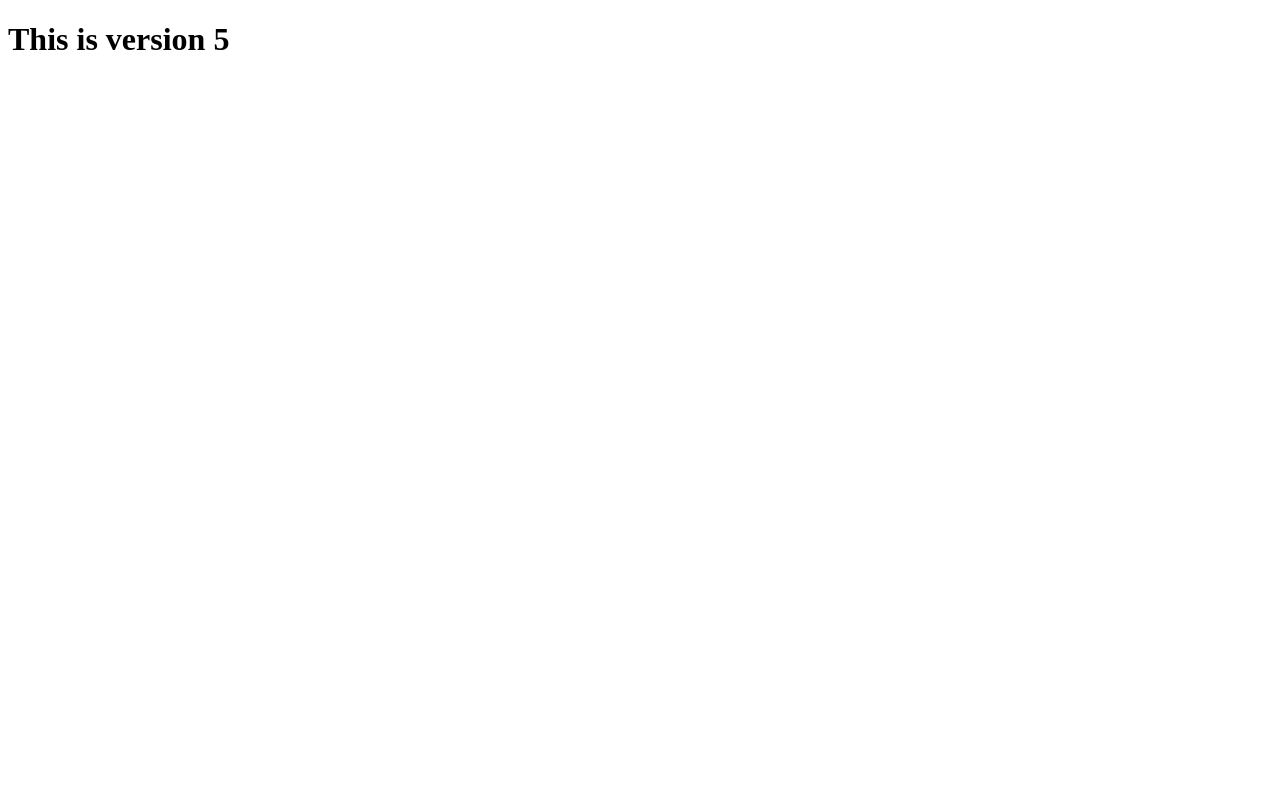
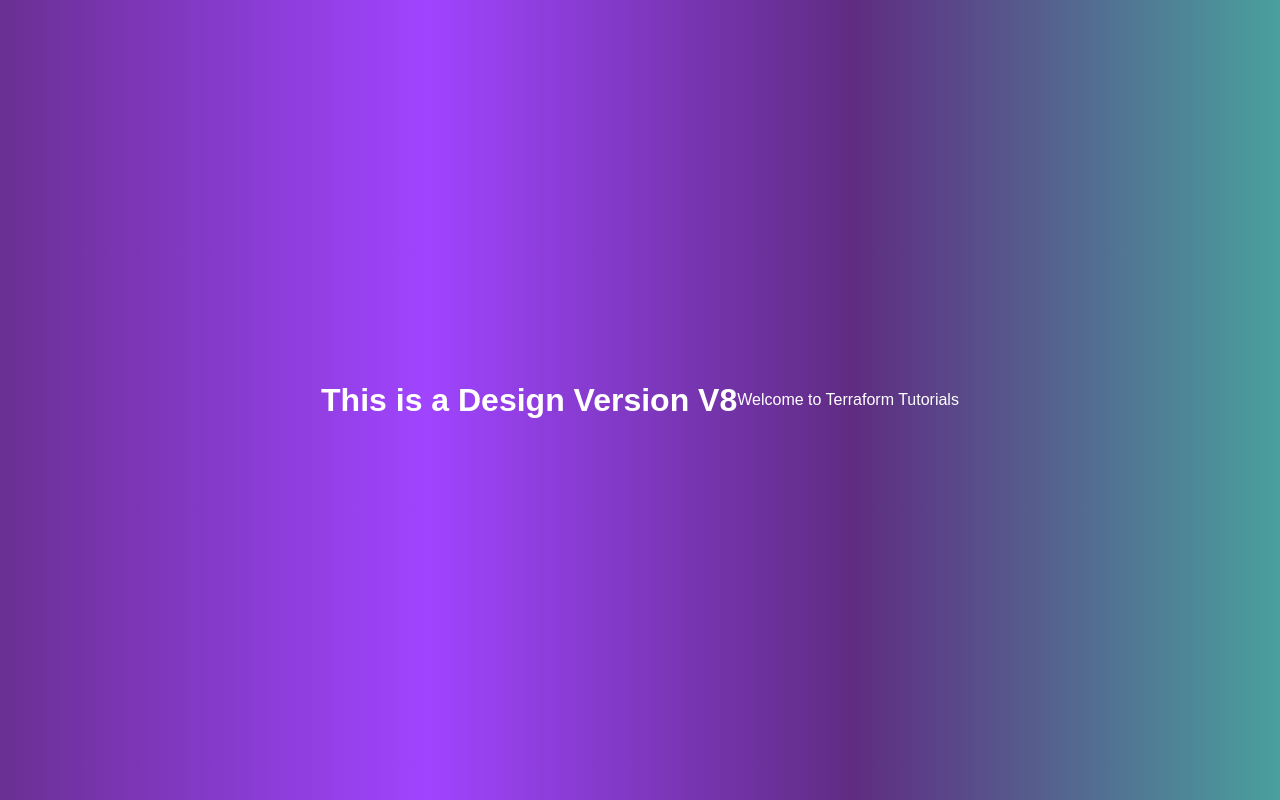
Before and after one commit to mianhamza28/newgit, a plain HTML site: page index.html in a window 1280 px wide. Drawn offline with Linux system fonts and the light colour scheme.

Commit message:
added design for website

```diff
--- a/index.html
+++ b/index.html
@@ -1,12 +1,17 @@
 <!DOCTYPE html>
 <html lang="en">
+
 <head>
     <meta charset="UTF-8">
+    <meta http-equiv="X-UA-Compatible" content="IE=edge">
     <meta name="viewport" content="width=device-width, initial-scale=1.0">
+    <link rel="stylesheet" href="styles.css">
     <title>Document</title>
 </head>
+
 <body>
-    <h1>This is version 5 </h1>
+    <h1>This is a Design Version V8</h1>
+    <p>Welcome to Terraform Tutorials</p>
+</body>
 
-</body>
 </html>
--- /dev/null
+++ b/styles.css
@@ -0,0 +1,28 @@
+/* styles.css */
+body {
+    /* Set a gradient background from purple to teal */
+    background: linear-gradient(to right, #6a3093, #a044ff, #5f2c82, #49a09d);
+    font-family: Arial, sans-serif;
+    /* Sets a clean, modern font for the body text */
+    color: white;
+    /* Sets the text color to white for better contrast */
+    margin: 0;
+    /* Removes default margin */
+    padding: 0;
+    /* Removes default padding */
+    display: flex;
+    /* Enables flexbox layout */
+    justify-content: center;
+    /* Centers content horizontally */
+    align-items: center;
+    /* Centers content vertically */
+    height: 100vh;
+    /* Makes the body take the full height of the viewport */
+}
+
+h1 {
+    font-size: 2em;
+    /* Sets the size of the header text */
+    text-align: center;
+    /* Centers the header text */
+}
```
